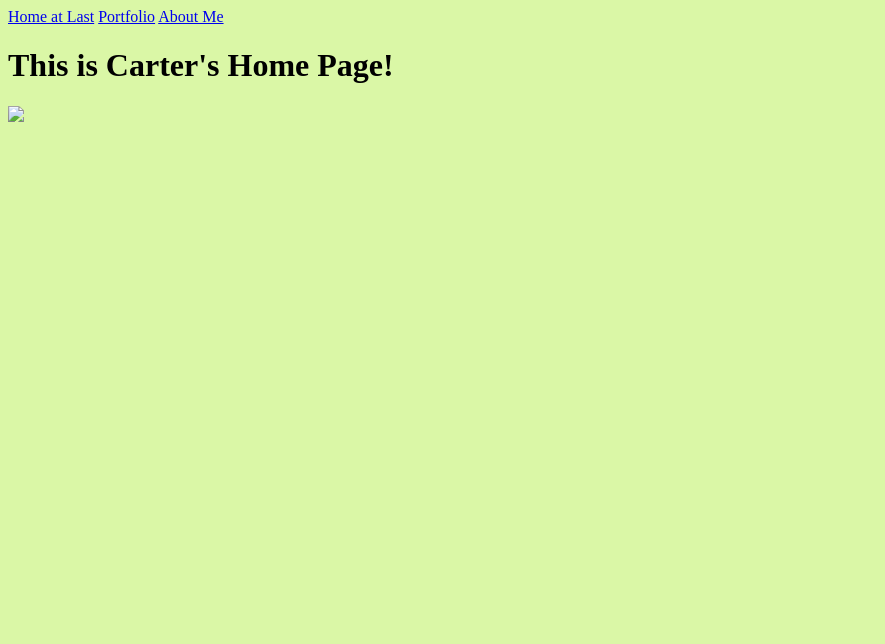
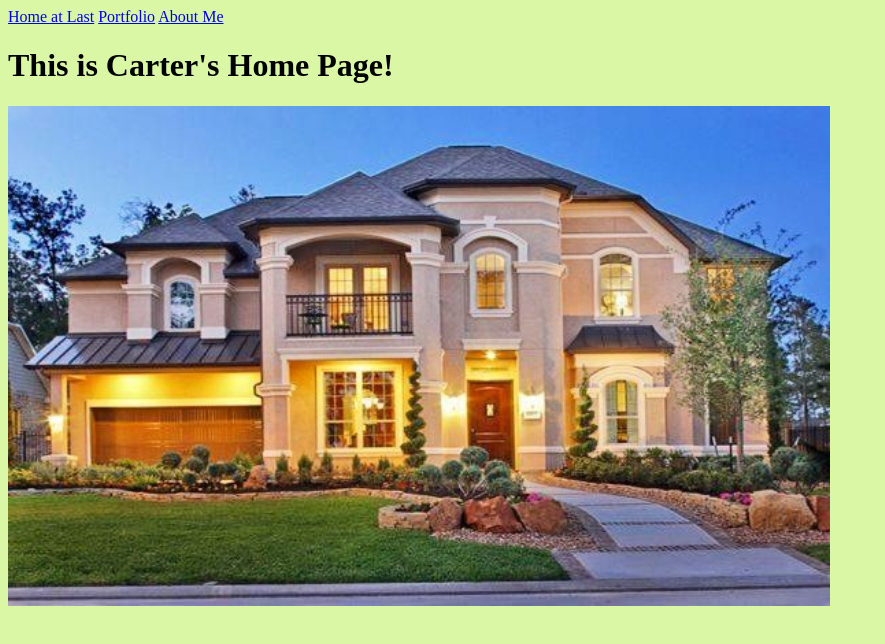
Before and after one commit to cartercorzine/CSP2020, a plain HTML site: page index.html in a window 1280 px wide. Shown: the whole page, without its empty margins (0-885 px from the left). Drawn offline with Linux system fonts and the light colour scheme.

Commit message:
Update index.html

```diff
--- a/index.html
+++ b/index.html
@@ -9,6 +9,6 @@
     <a href="portfolio.html">Portfolio</a>
     <a href="aboutme.html">About Me</a>
     <h1>This is Carter's Home Page!</h1>
-    <img src="Home Image.jpg" height="500">
+    <img src="House Image.jpg" height="500">
   </body>
 </html>
```
